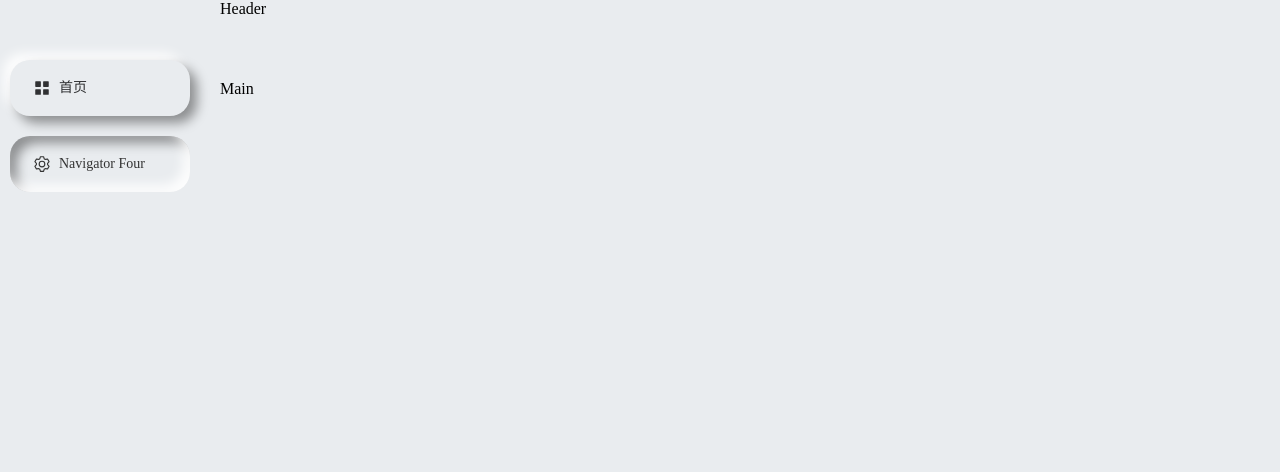
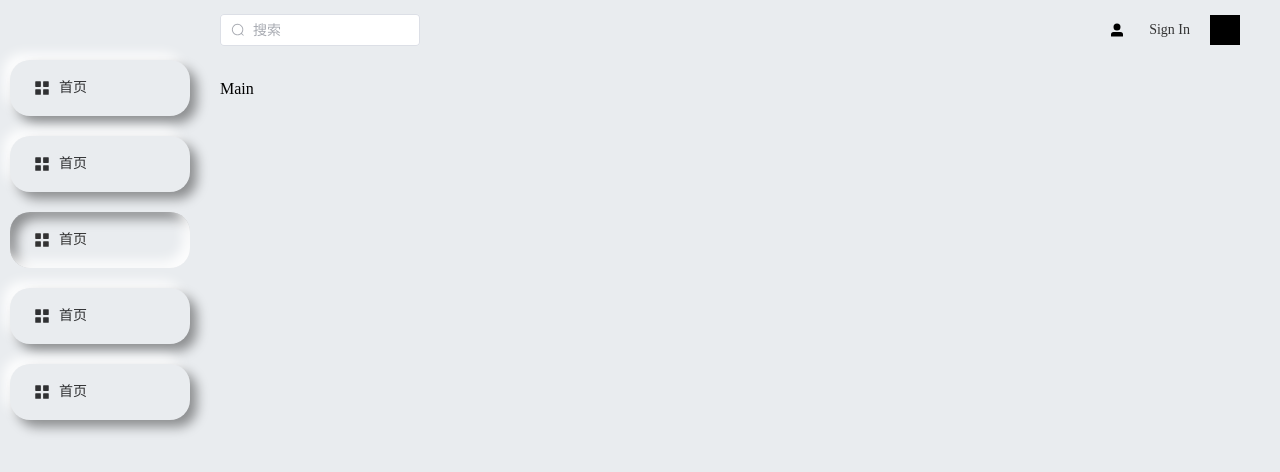
Before and after one commit to maodi-hub/vue-mimetic-admin, a Vue app: page / in a window 1280 px wide. Shown: the top 472 px of the page. Built offline with nearby package versions, Linux system fonts and the light colour scheme.

Commit message:
header user search 添加

```diff
--- a/components.d.ts
+++ b/components.d.ts
@@ -8,6 +8,7 @@ export {}
 declare module '@vue/runtime-core' {
   export interface GlobalComponents {
     ElAside: typeof import('element-plus/es')['ElAside']
+    ElAutocomplete: typeof import('element-plus/es')['ElAutocomplete']
     ElButton: typeof import('element-plus/es')['ElButton']
     ElContainer: typeof import('element-plus/es')['ElContainer']
     ElHeader: typeof import('element-plus/es')['ElHeader']
--- a/package.json
+++ b/package.json
@@ -9,6 +9,7 @@
     "preview": "vite preview"
   },
   "dependencies": {
+    "@vueuse/core": "^9.2.0",
     "axios": "^0.27.2",
     "element-plus": "^2.2.16",
     "nprogress": "^0.2.0",
--- /dev/null
+++ b/src/layout/Aside/components/aside-menu/aside-menu-item/index.vue
@@ -0,0 +1,42 @@
+<template>
+  <el-menu-item :index="index">
+    <el-icon><icon-menu /></el-icon>
+    <span>首页</span>
+  </el-menu-item>
+</template>
+
+<script setup lang="ts">
+import {
+  Document,
+  Menu as IconMenu,
+  Location,
+  Setting,
+} from '@element-plus/icons-vue'
+
+interface Props {
+  index: string
+}
+defineProps<Props>()
+</script>
+
+<style scoped lang="less">
+.el-menu-item {
+  padding: 0;
+  margin: 0 10px;
+  background: #e9ecef;
+  border-radius: 20px;
+  transition: .2s linear;
+  box-shadow:
+    7px 7px 12px rgba(0, 0, 0, .4),
+    -7px -7px 12px rgba(255, 255, 255, .9),
+    inset 0 0 0 rgba(255, 255, 255, .9),
+    inset 0 0 0 rgba(0, 0, 0, .4);
+    &.is-active {
+      box-shadow:
+        0 0 0 rgba(0, 0, 0, .4),
+        0 0 0 rgba(255, 255, 255, .9),
+        inset -7px -7px 12px rgba(255, 255, 255, .9),
+        inset 7px 7px 12px rgba(0, 0, 0, .4);
+    }
+}
+</style>
--- a/src/layout/Aside/components/aside-menu/index.vue
+++ b/src/layout/Aside/components/aside-menu/index.vue
@@ -7,24 +7,15 @@
         @open="handleOpen"
         @close="handleClose"
       >
-        <el-menu-item index="1">
-          <el-icon><icon-menu /></el-icon>
-          <span>首页</span>
-        </el-menu-item>
-        <el-menu-item index="2">
-          <el-icon><setting /></el-icon>
-          <span>Navigator Four</span>
-        </el-menu-item>
+        <template v-for="item in ['0','1','2','3','4']">
+          <MenuItem :index="item"/>
+        </template>
       </el-menu>
 </template>
 
 <script setup lang="ts">
-import {
-  Document,
-  Menu as IconMenu,
-  Location,
-  Setting,
-} from '@element-plus/icons-vue'
+import MenuItem from './aside-menu-item/index.vue';
+
 const handleOpen = (key: string, keyPath: string[]) => {
   console.log(key, keyPath)
 }
@@ -39,24 +30,5 @@ const handleClose = (key: string, keyPath: string[]) => {
     display: flex;
     flex-direction: column;
     gap: 20px;
-    .el-menu-item {
-      padding: 0;
-      margin: 0 10px;
-      background: #e9ecef;
-      border-radius: 20px;
-      transition: .2s linear;
-      box-shadow:
-        7px 7px 12px rgba(0, 0, 0, .4),
-        -7px -7px 12px rgba(255, 255, 255, .9),
-        inset 0 0 0 rgba(255, 255, 255, .9),
-        inset 0 0 0 rgba(0, 0, 0, .4);
-        &.is-active {
-          box-shadow:
-            0 0 0 rgba(0, 0, 0, .4),
-            0 0 0 rgba(255, 255, 255, .9),
-            inset -7px -7px 12px rgba(255, 255, 255, .9),
-            inset 7px 7px 12px rgba(0, 0, 0, .4);
-        }
-    }
   }
 </style>
--- /dev/null
+++ b/src/layout/Header/components/header-fullscreen/index.vue
@@ -0,0 +1,20 @@
+<template>
+  <div class="header-fullscreen" @click="toggle">
+
+  </div>
+</template>
+
+<script setup lang="ts">
+import { useFullscreen } from '@vueuse/core'
+
+const { isFullscreen, enter, exit, toggle } = useFullscreen()
+
+</script>
+
+<style scoped lang="less">
+.header-fullscreen {
+  width: 30px;
+  height: 30px;
+  background-color: black;
+}
+</style>
--- /dev/null
+++ b/src/layout/Header/components/header-search/index.vue
@@ -0,0 +1,54 @@
+<template>
+  <div class="search-input">
+    <el-autocomplete
+      v-model="inputValue"
+      :fetch-suggestions="querySearch"
+      :trigger-on-focus="false"
+      clearable
+      placeholder="搜索"
+      @select="handleSelect"
+      size="default">
+        <template  #prefix>
+          <el-icon><Search /></el-icon>
+        </template>
+      </el-autocomplete>
+  </div>
+</template>
+
+<script setup lang="ts">
+import {
+  Search
+} from '@element-plus/icons-vue'
+import { reactive, ref } from 'vue'
+import { QueryValue } from '../interface'
+
+const inputValue = ref('')
+const queryParams = reactive([
+    { value: 'vue', link: 'https://github.com/vuejs/vue' },
+    { value: 'element', link: 'https://github.com/ElemeFE/element' },
+    { value: 'cooking', link: 'https://github.com/ElemeFE/cooking' },
+    { value: 'mint-ui', link: 'https://github.com/ElemeFE/mint-ui' },
+    { value: 'vuex', link: 'https://github.com/vuejs/vuex' },
+    { value: 'vue-router', link: 'https://github.com/vuejs/vue-router' },
+    { value: 'babel', link: 'https://github.com/babel/babel' },
+  ])
+
+const querySearch = (queryString: string, cb: any) => {
+  const results = queryString
+  // call callback function to return suggestions
+  cb(results)
+}
+
+const handleSelect = (item: QueryValue) => {
+  console.log(item)
+}
+</script>
+
+<style scoped lang="less">
+  .search-input {
+    :deep(.el-autocomplete){
+      width: 200px;
+    }
+  }
+
+</style>
--- /dev/null
+++ b/src/layout/Header/components/header-user/index.vue
@@ -0,0 +1,34 @@
+<template>
+  <div class="header-user">
+    <div class="no-login">
+      <el-icon><UserFilled/></el-icon>
+      <span>Sign In</span>
+    </div>
+  </div>
+</template>
+
+<script setup lang="ts">
+import {
+  UserFilled
+} from '@element-plus/icons-vue'
+</script>
+
+<style scoped lang="less">
+  .header-user {
+    .no-login {
+      width: 81px;
+      display: flex;
+      justify-content: space-between;
+      align-items: center;
+      transition: .2s linear;
+      cursor: pointer;
+      &:hover {
+        opacity: .7;
+      }
+      span {
+        color: #333;
+        font-size: 14px;
+      }
+    }
+  }
+</style>
--- /dev/null
+++ b/src/layout/Header/components/interface/index.ts
@@ -0,0 +1 @@
+export interface QueryValue {}
--- /dev/null
+++ b/src/layout/Header/index.vue
@@ -0,0 +1,32 @@
+<template>
+  <div class="header">
+    <HeaderSearch/>
+    <div class="header-right">
+      <HeaderUser/>
+      <HeaderFullscreen/>
+    </div>
+  </div>
+</template>
+
+<script setup lang="ts">
+import HeaderSearch from './components/header-search/index.vue'
+import HeaderUser from './components/header-user/index.vue'
+import HeaderFullscreen from './components/header-fullscreen/index.vue'
+
+</script>
+
+<style scoped lang="less">
+  .header {
+    padding-right: 20px;
+    height: 100%;
+    display: flex;
+    justify-content: space-between;
+    align-items: center;
+    .header-right {
+      display: flex;
+      justify-content: space-evenly;
+      align-items: center;
+      gap: 20px;
+    }
+  }
+</style>
--- a/src/layout/index.vue
+++ b/src/layout/index.vue
@@ -4,7 +4,9 @@
       <Aside/>
     </el-aside>
     <el-container>
-      <el-header>Header</el-header>
+      <el-header>
+        <Header/>
+      </el-header>
       <el-main>Main</el-main>
     </el-container>
   </el-container>
@@ -12,6 +14,7 @@
 
 <script setup lang="ts">
   import Aside from './Aside/index.vue'
+  import Header from './Header/index.vue'
 </script>
 
 <style scoped lang="less">
```
Also changed, not shown: 1 other file (tests, documents, lock files or other folders).
